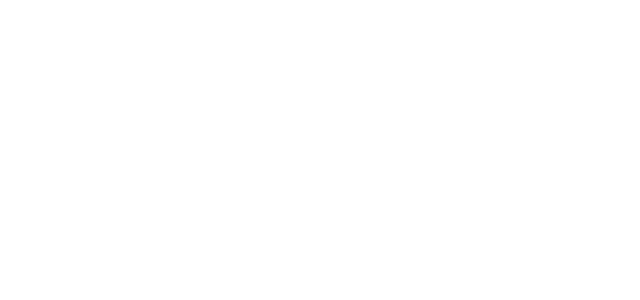
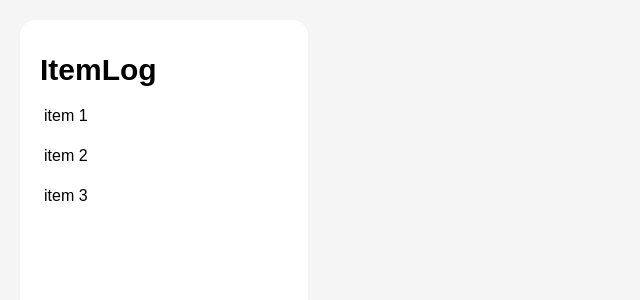
Before and after one commit to xnousnow/itemlog, a SvelteKit app: page / in a window 1280 px wide. Shown: the top 300 px of the page, without its empty margins (0-640 px from the left). Built offline with nearby package versions, Linux system fonts and the light colour scheme; a web font is replaced by a local one.

Commit message:
아이템 목록 디자인

```diff
--- /dev/null
+++ b/src/components/ItemList.svelte
@@ -0,0 +1,16 @@
+<script lang="ts">
+  export let items: string[]
+</script>
+
+<aside class="m-5 rounded-2xl bg-white w-72 pt-8">
+  <h1 class="text-3xl font-bold mb-2 px-5">ItemLog</h1>
+  <ul class="flex flex-col px-2 rounded-xl overflow-hidden">
+    {#each items as item}
+      <li class="flex">
+        <a href="/item/{item.id}" class="pl-4 rounded-lg hover:bg-neutral-100 h-10 grow flex items-center w-full">
+          {item}
+        </a>
+      </li>
+    {/each}
+  </ul>
+</aside>
--- a/src/routes/+page.svelte
+++ b/src/routes/+page.svelte
@@ -0,0 +1,9 @@
+<script lang="ts">
+  import ItemList from '../components/ItemList.svelte'
+
+  const items = ['item 1', 'item 2', 'item 3']
+</script>
+
+<div class="w-screen h-[100dvh] flex bg-neutral-100">
+  <ItemList {items} />
+</div>
```
